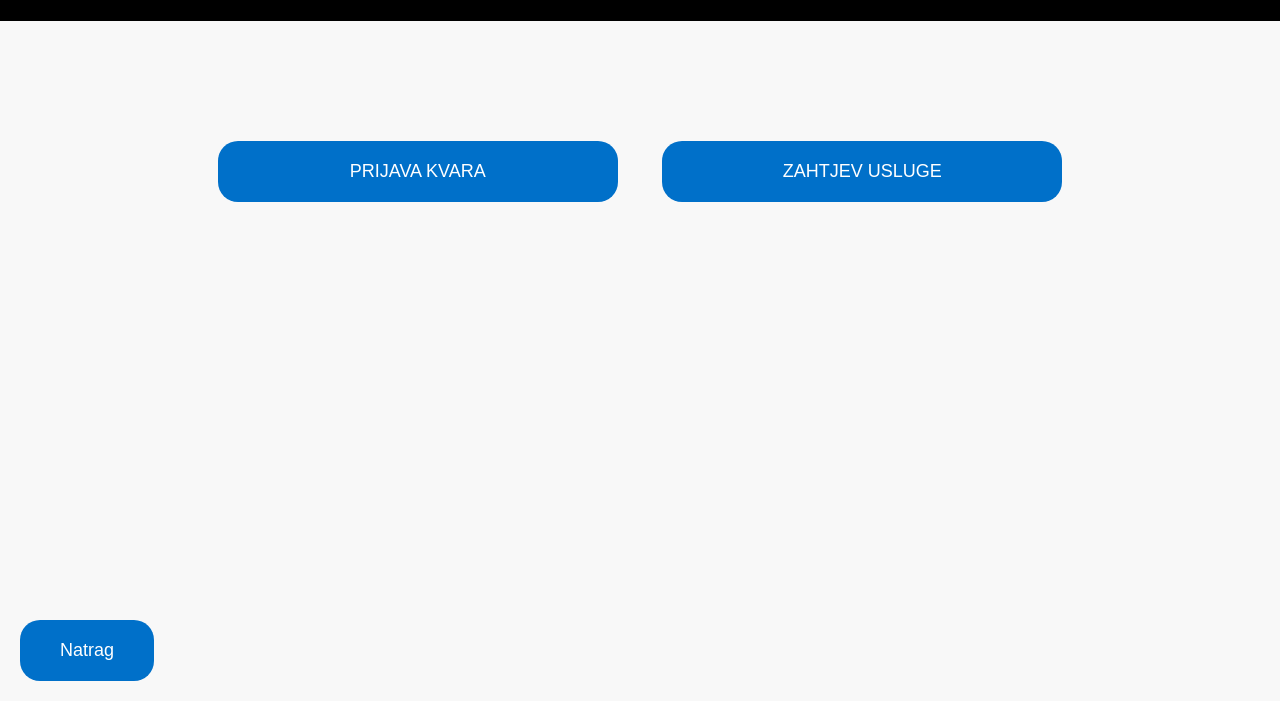
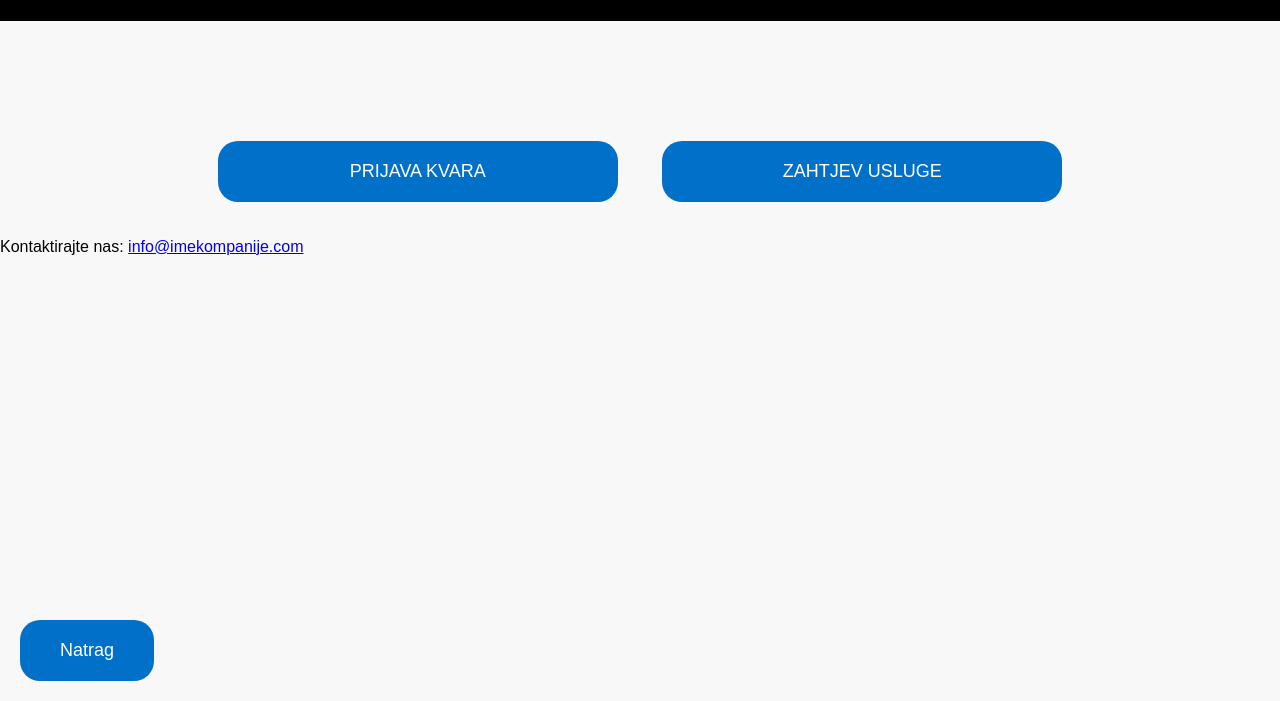
Before and after one commit to Bartul5/Bartul5.github.io, a plain HTML site: page index.html in a window 1280 px wide. Shown: the part 99-800 px from the top of the page. Drawn offline with Linux system fonts and the light colour scheme.

Commit message:
Add files via upload
Signed-off-by: Bartul5 <153936903+Bartul5@users.noreply.github.com>

```diff
--- a/index.html
+++ b/index.html
@@ -23,6 +23,10 @@
 
     <button id="backButton" onclick="goBack()">Natrag</button>
 
+    <footer>
+        <p>Kontaktirajte nas: <a href="mailto:info@imekompanije.com">info@imekompanije.com</a></p>
+    </footer>
+
     <script src="script.js"></script>
 </body>
 </html>
```
